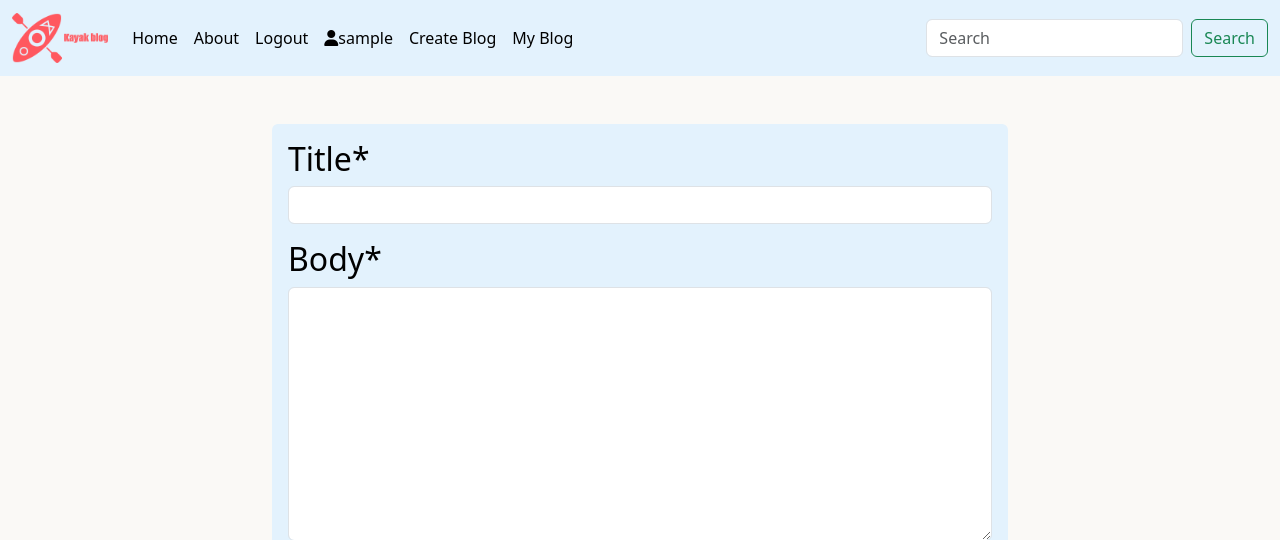
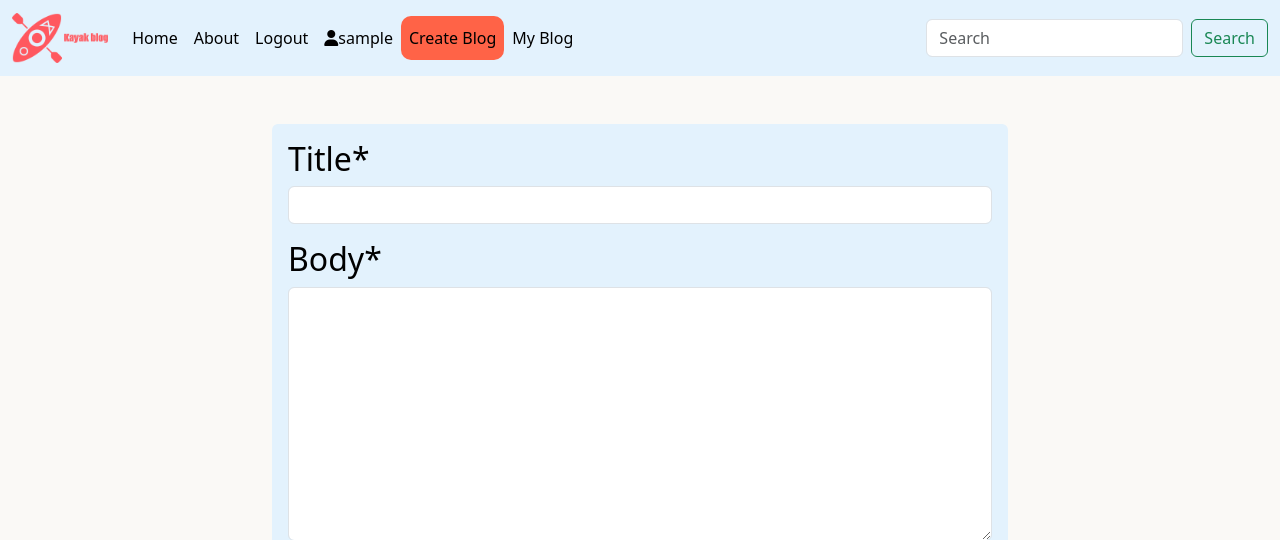
Before and after one commit to Marceillo/kayak-blog-pp4, a Django app: page /post/new/ in a window 1280 px wide. Shown: the top 540 px of the page. Run offline with Django 4.2, Linux system fonts and the light colour scheme; the visitor is signed in with stand-in values (Sample User, id 1); some libraries are stand-ins or nearby versions.

Commit message:
Correct url link in base template for my blog and create blog

```diff
--- a/templates/base.html
+++ b/templates/base.html
@@ -62,10 +62,10 @@
                 <a class="nav-link {% if request.path == user_profile_url %}active" aria-current="Profile page{% endif %}" href="{% url 'user_profile' %}"><i class="fa-solid fa-user"></i>{{ user }}</a>
               </li>
               <li class="nav-item">
-                <a class="nav-link {% if request.path == create_kayak_post_url %}active" aria-current="Create blog page{% endif %}" href="{% url 'create_kayak_post' %}"> Create Blog </a>
+                <a class="nav-link {% if request.path == '/post/new/' %}active" aria-current="Create blog page {% endif %}" href="{% url 'create_kayak_post' %}">Create Blog</a>
               </li>
               <li class="nav-item">
-                <a class="nav-link {% if request.path == my_post_list_url %}active" aria-current="My blog page{% endif %}" href="{% url 'my_post_list' %}"> My Blog </a>
+                <a class="nav-link {% if request.path == '/my-posts/' %}active" aria-current="My blog page{% endif %}" href="{% url 'my_post_list' %}"> My Blog </a>
               </li>
               {% else %}
               <li class="nav-item">
```
